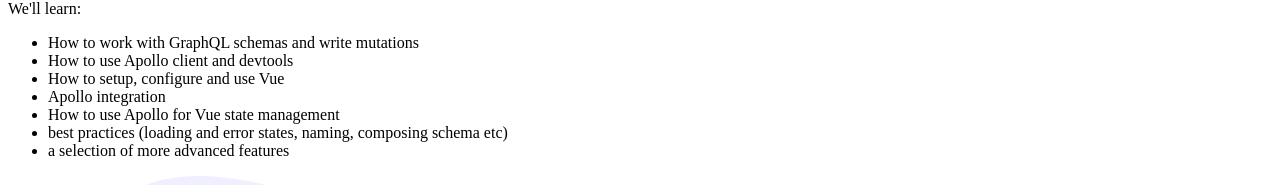
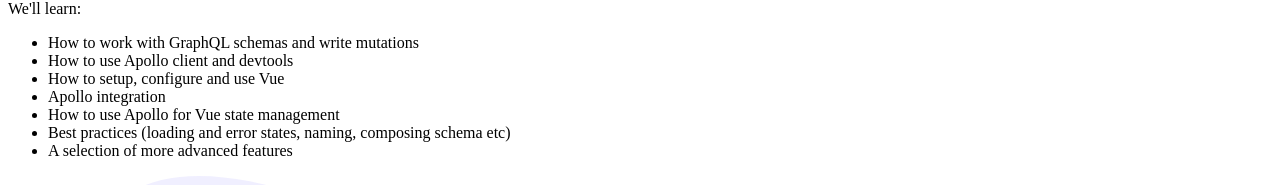
Before and after one commit to vueandme/vueandwine-website, a Nuxt app: page / in a window 1280 px wide. Shown: the part 5536-5721 px from the top of the page. Built offline with nearby package versions, Linux system fonts and the light colour scheme; what vue-awesome-countdown would draw is missing.

Commit message:
chore: lint and capital letters

```diff
--- a/pages/index.vue
+++ b/pages/index.vue
@@ -104,8 +104,8 @@
           </template>
           <template>
             <p class="pb-4">
-              Natalia is a senior front-end engineer at Gitlab and a Vue.js
-              Core Team member.
+              Natalia is a senior front-end engineer at Gitlab and a Vue.js Core
+              Team member.
             </p>
             <p class="pb-4">
               She started getting active in Vue.js community as a CTO of Vue
@@ -228,10 +228,10 @@
               <li>Apollo integration</li>
               <li>How to use Apollo for Vue state management</li>
               <li>
-                best practices (loading and error states, naming, composing
+                Best practices (loading and error states, naming, composing
                 schema etc)
               </li>
-              <li>a selection of more advanced features</li>
+              <li>A selection of more advanced features</li>
             </ul>
           </template>
           <template #img>
```
